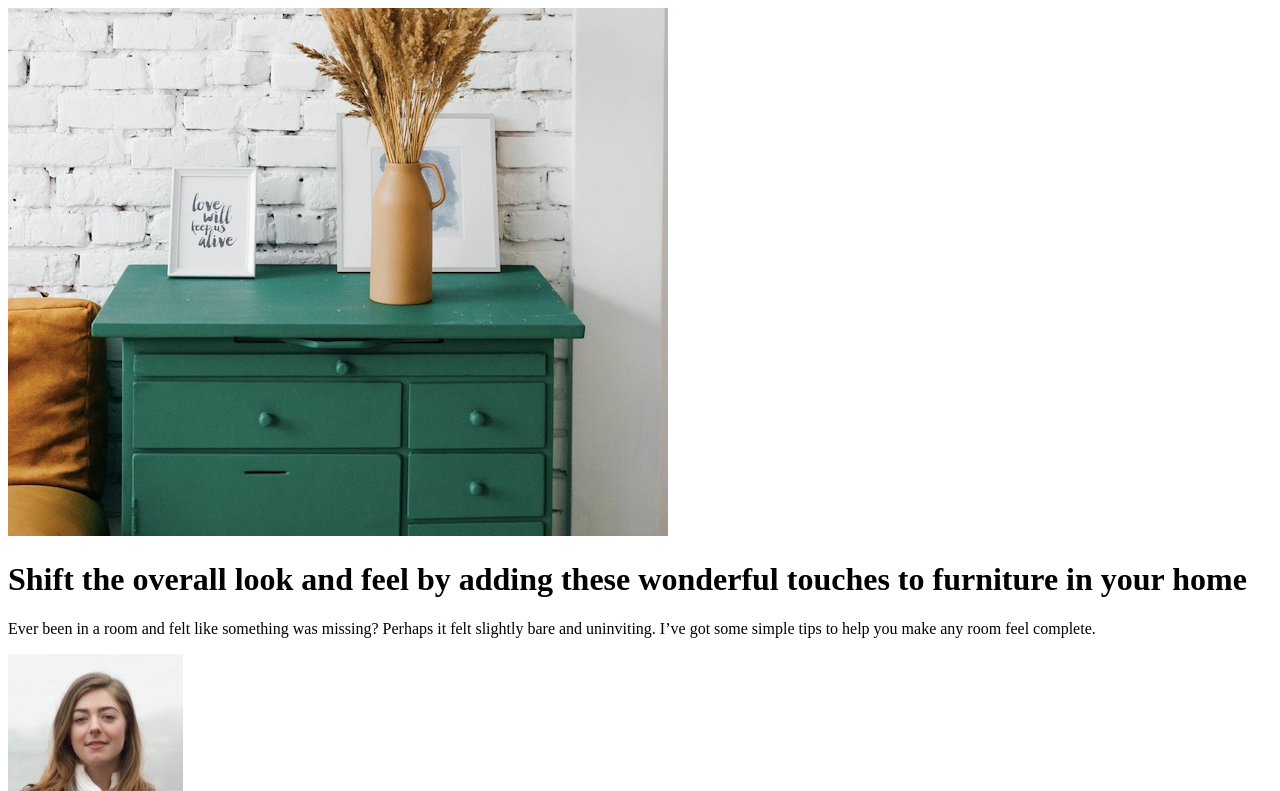
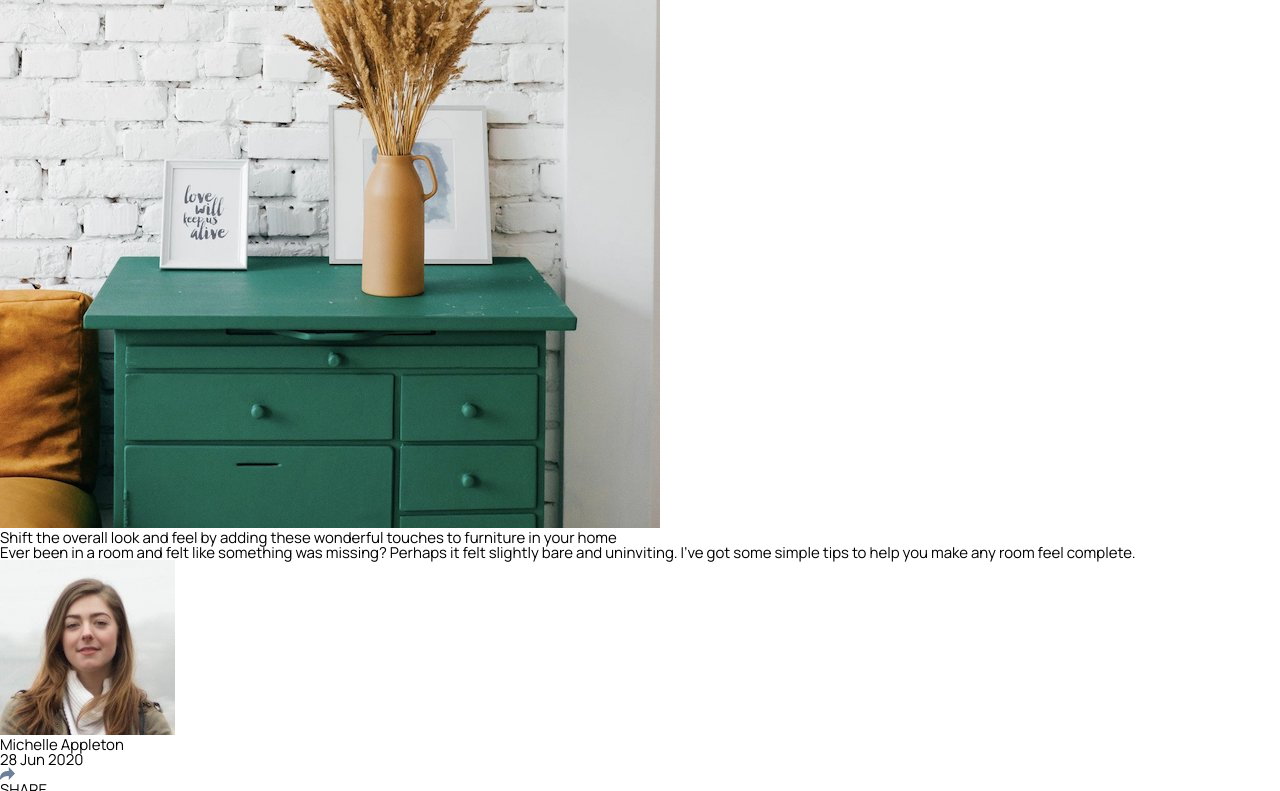
Before and after one commit to Norwyx/article-preview-component-2, a plain HTML site: page index.html in a window 1280 px wide. Shown: the top 791 px of the page. Drawn offline with Linux system fonts and the light colour scheme.

Commit message:
Link css

```diff
--- a/index.html
+++ b/index.html
@@ -9,6 +9,7 @@
   <link href="https://fonts.googleapis.com/css2?family=Manrope:wght@200..800&display=swap" rel="stylesheet">
   <title>Article preview component</title>
   <script defer src="app.js"></script>
+  <link rel="stylesheet" type="text/css" href="dist/style.css">
 </head>
 <body>
   <main class="card">
--- a/scss/style.scss
+++ b/scss/style.scss
@@ -1,2 +1,11 @@
 @forward 'globals';
 @use './globals/colors' as *;
+
+body {
+
+
+    min-height: 100vh;
+    font-size: .9375rem;
+    font-weight: 400;
+    font-family: 'Manrope', sans-serif;
+}
```
Also changed, not shown: dist/style.css (added), 1 other file.
